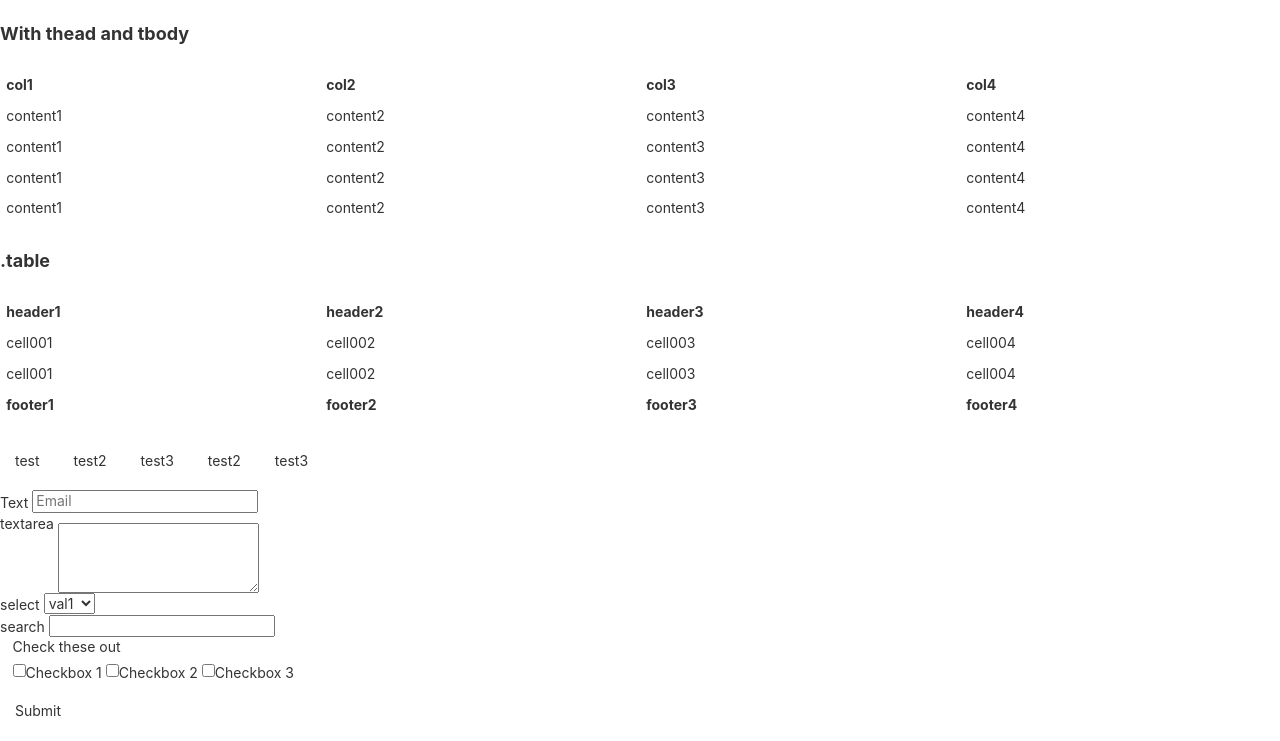
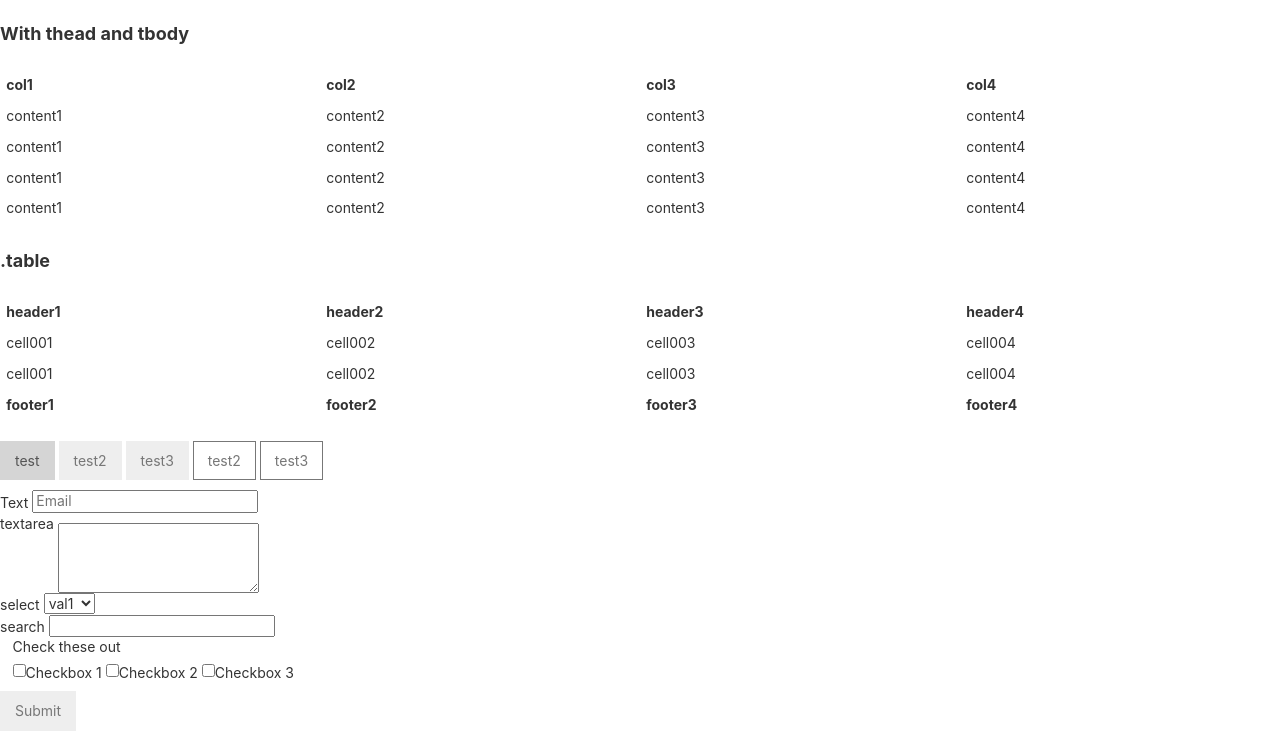
Before and after one commit to philwronski/STACSS, a website: page index.html in a window 1280 px wide. In both pictures the pointer is over the button "test". Shown: the part 1284-2025 px from the top of the page. Drawn offline with nearby package versions, Linux system fonts and the light colour scheme; files that its build step writes are made by us from their sources.

Commit message:
add simple styling for buttons

```diff
--- /dev/null
+++ b/sass/themes/minimal/_buttons.scss
@@ -0,0 +1,30 @@
+/* ----------------------------- */
+/* ==Buttons                     */
+/* ----------------------------- */
+
+button,
+.btn {
+    color: $gray-light;
+    background-color: $gray-ultra-light;
+
+    &:hover,
+    &:focus,
+    &:active {
+        background-color: $gray-extra-light;
+        color: $gray;
+    }
+
+}
+
+.btn-o {
+    background-color: transparent;
+    border: 1px solid $gray-light;
+
+    &:hover,
+    &:focus,
+    &:active {
+        background-color: transparent;
+        border-color: $gray;
+        color: $gray;
+    }
+}
--- a/sass/themes/minimal/_minimal.scss
+++ b/sass/themes/minimal/_minimal.scss
@@ -21,6 +21,7 @@
 
 // Base
 @import "base"; // basic styles
+@import "buttons"; // Buttons styles
 // You should uncomment this following line if you want to override STACSS print styles.
 // @import "print"; // print quick reset
 
```
